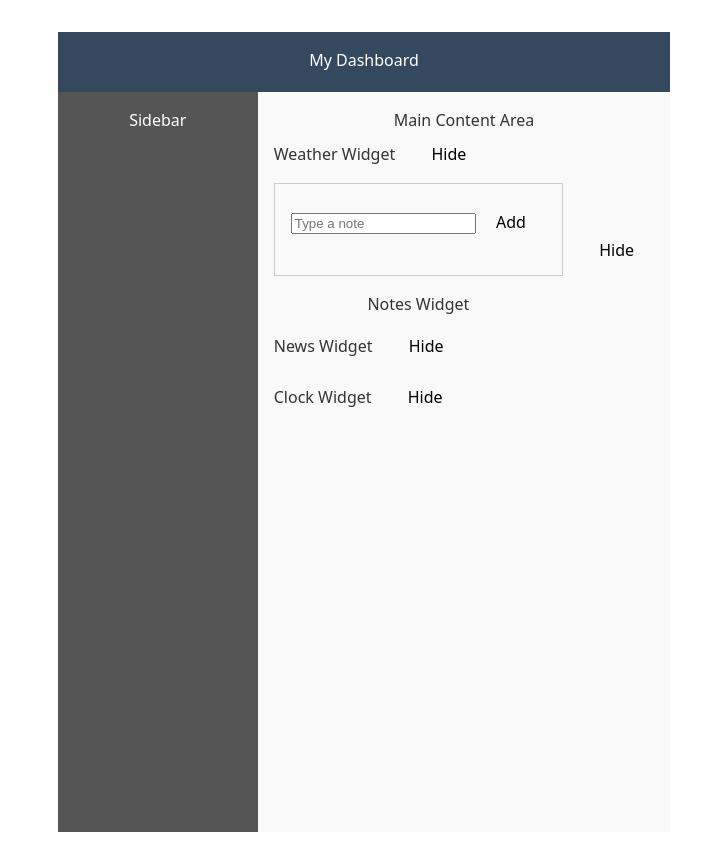
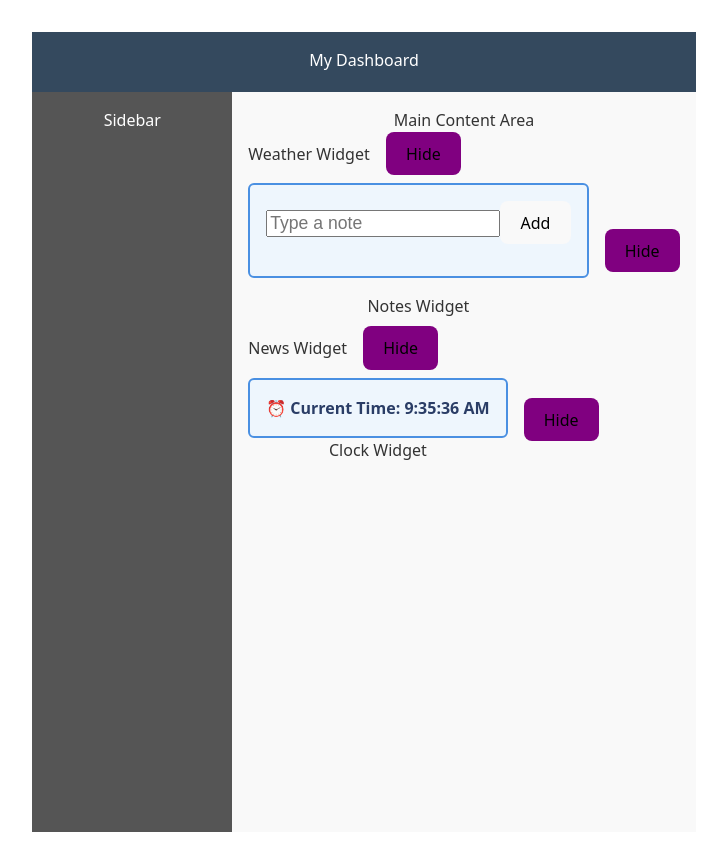
Before and after one commit to diokaejionueme/Personal-Dashboard, a Vue app: page / in a window 1280 px wide. Shown: the whole page, without its empty margins (276-1003 px from the left). Built offline with nearby package versions, Linux system fonts and the light colour scheme.

Commit message:
added ClockWidget component and modified some css

```diff
--- a/src/App.vue
+++ b/src/App.vue
@@ -2,6 +2,7 @@
 // Import the reactive function from Vue to make objects reactive
 import { reactive } from 'vue';
 import NoteWidget from './components/NoteWidget.vue';
+import ClockWidget from './components/ClockWidget.vue';
 
 // List of widget names to display on the dashboard
 const widgets = ['Weather', 'Notes', 'News', 'Clock']
@@ -36,6 +37,9 @@ const toggle = (item) => visibility[item] = !visibility[item]
           <!--render NoteWidget when item is "Notes"-->
           <NoteWidget
            v-show="item === 'Notes' && visibility[item]"
+          />
+          <ClockWidget
+           v-show="item === 'Clock' && visibility[item]"
           />
           <!--Fallback placeholder for all other widgets-->
           <div v-show="visibility[item]">
@@ -88,7 +92,10 @@ const toggle = (item) => visibility[item] = !visibility[item]
     align-items: center;
     margin-bottom: 0.5em;
   }
+  .widget-row button{
+    background-color: #800080;
 
+  }
   .widget {
     margin-right: 1em;
   }
--- /dev/null
+++ b/src/components/ClockWidget.vue
@@ -0,0 +1,52 @@
+<script setup>
+// Import Vue composition API functions
+import { ref, onMounted, onUnmounted } from 'vue'
+
+// Reactive variable to hold the current time as a string
+const time = ref('')
+let timer // Timer ID for setInterval
+
+// Updates the time variable with the current local time
+function updateTime() {
+  const now = new Date()
+  time.value = now.toLocaleTimeString()
+}
+
+// Start the timer when the component is mounted
+onMounted(() => {
+  updateTime() // Set initial time
+  timer = setInterval(updateTime, 1000) // Update every second
+})
+
+// Clear the timer when the component is unmounted
+onUnmounted(() => clearInterval(timer))
+</script>
+
+
+<template>
+  <!-- Clock widget UI displaying the current time -->
+  <div class="clock-widget">
+    ⏰ Current Time: {{ time }}
+  </div>
+</template>
+
+
+<style scoped>
+/* Styles for the clock widget container */
+.clock-widget {
+  background: #eef6fd;
+  border: 2px solid #4a90e2;
+  border-radius: 6px;
+  padding: 1em;
+  color: #2a3d66;
+  font-weight: bold;
+}
+/* Alternative style (commented out)
+.clock-widget {
+  padding: 1em;
+  border: 1px solid #cccc;
+  background: white;
+  font-size: 1.2em;
+}
+*/
+</style>
--- a/src/components/NoteWidget.vue
+++ b/src/components/NoteWidget.vue
@@ -37,6 +37,7 @@
             :value="newNote"
             @input="e => newNote = e.target.value"
             placeholder="Type a note"
+            class="new-note"
         />
         <button @click="addNote()">Add</button>
 
@@ -50,12 +51,40 @@
 </template>
 
 <style scoped>
-    .note-widget{
+
+.note-widget{
+    background: #eef6fd;
+    border: 2px solid #4a90e2;
+    border-radius: 6px;
+    padding: 1em;
+    margin-bottom: 1em;
+    color: #2a3d66;
+    font-weight: bold;
+}
+
+.note-widget ul {
+  list-style: none;
+  padding: 0;
+  margin-top: 1rem;
+}
+
+.note-widget li {
+  display: flex;
+  justify-content: space-between;
+  align-items: center;
+  padding: 0.5rem 0;
+  border-bottom: 1px solid #ddd;
+}
+
+.new-note{
+    font-size: 1.1rem
+}
+    /* .note-widget{
         border: 1px solid #ccc;
         padding: 1rem;
         margin-bottom: 1em
     }
 
     .note-widget ul{list-style: none; padding: 0;}
-    .note-widget li{display: flex; justify-content: space-between;}
+    .note-widget li{display: flex; justify-content: space-between;} */
 </style>
```
Also changed, not shown: 1 other file (tests, documents, lock files or other folders).
